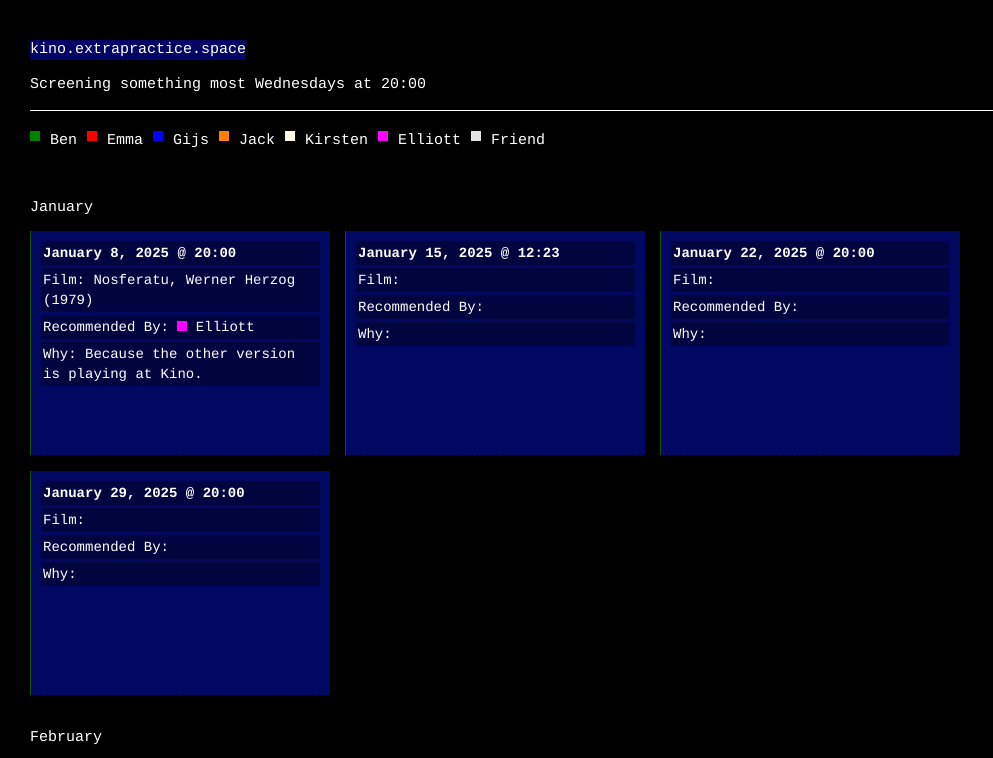
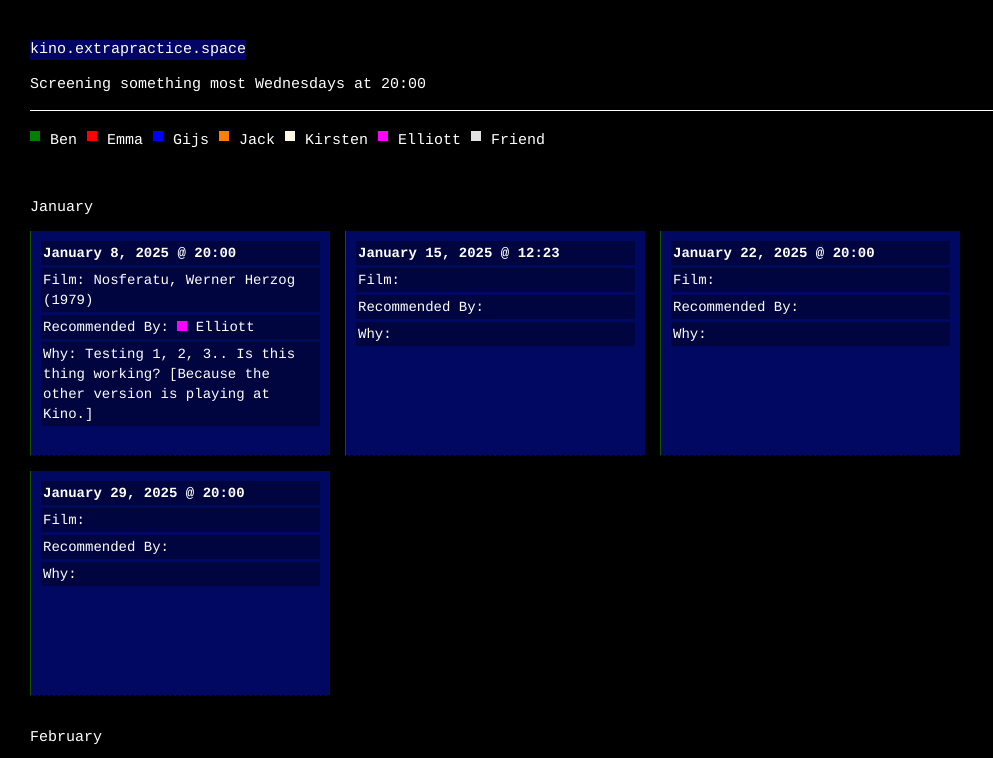
Before and after one commit to Extra-Practice-Code/kino.extrapractice.space, a plain HTML site: page index.html in a window 1280 px wide. Shown: the top 758 px of the page, without its empty margins (0-993 px from the left). Drawn offline with Linux system fonts and the light colour scheme.

Commit message:
test 123

```diff
--- a/index.html
+++ b/index.html
@@ -148,7 +148,7 @@
                 <div class="event-film">Film: Nosferatu, Werner Herzog (1979)</div>
                 <div class="event-recommended-by">Recommended By: <span class="favicon" style="color: magenta"></span> Elliott</span></div>
                 <div class="event-why">
-                    Why: Because the other version is playing at Kino.
+                    Why: Testing 1, 2, 3.. Is this thing working? [Because the other version is playing at Kino.]
                 </div>
             </div>
             <div class="event">
```
